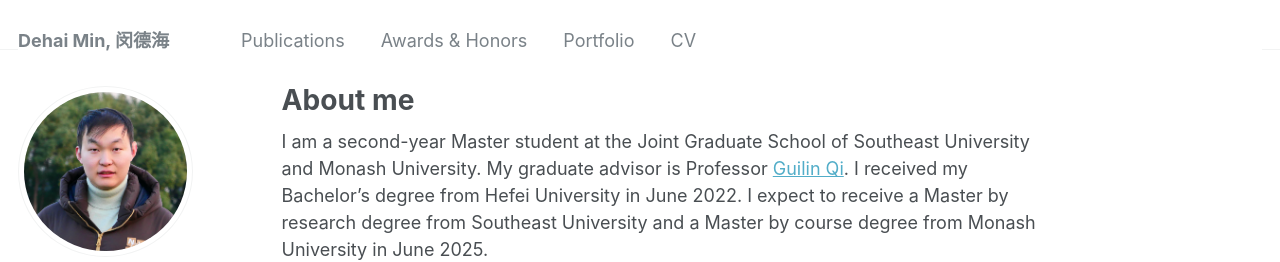
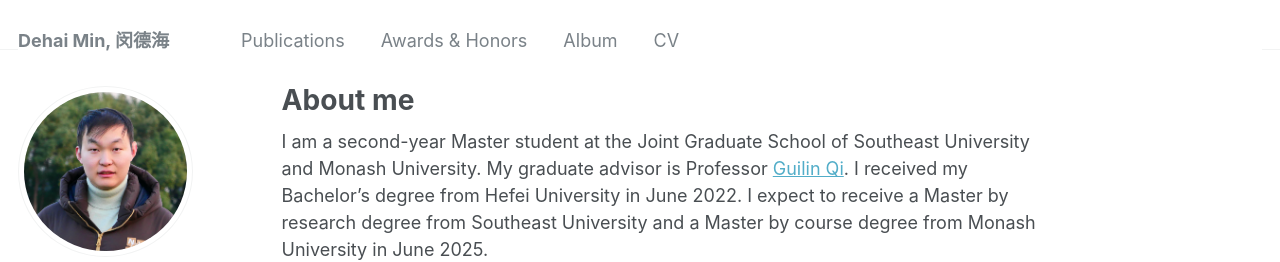
Before and after one commit to ZhishanQ/ZhishanQ.github.io, a Jekyll site: the page built from _pages/about.md, in a window 1280 px wide. Shown: the top 262 px of the page. Built offline with Jekyll 4.4.1, drawn with Linux system fonts in a browser that asks for light colours; some web fonts are replaced.

Commit message:
Update navigation.yml

```diff
--- a/_data/navigation.yml
+++ b/_data/navigation.yml
@@ -6,7 +6,7 @@
   - title: "Awards & Honors"
     url: /honors/
 
-  - title: "Portfolio"
+  - title: "Album"
     url: /portfolio/
 
   - title: "CV"
```
